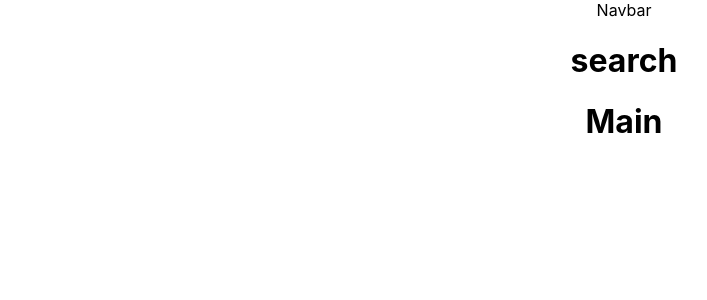
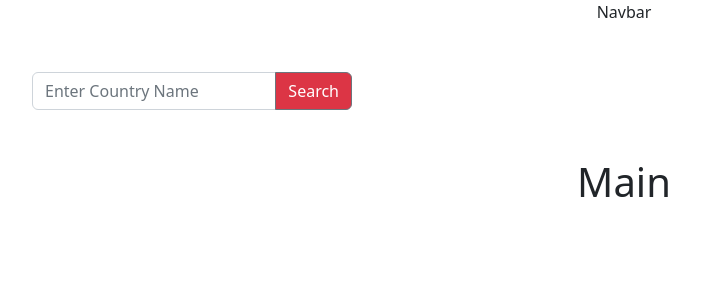
Before and after one commit to birkan-dogan/rest-countries, a React (Create React App) app: page / in a window 1280 px wide. Shown: the top 300 px of the page, without its empty margins (16-723 px from the left). Built offline with nearby package versions, Linux system fonts and the light colour scheme.

Commit message:
working on Search component

```diff
--- a/src/components/Search.jsx
+++ b/src/components/Search.jsx
@@ -1,8 +1,30 @@
-const Search = () => {
+import { useState } from "react";
+
+const Search = ({ setSearch }) => {
+  const [name, setName] = useState("");
+  const handleSubmit = (e) => {
+    e.preventDefault();
+    setSearch(name);
+    // console.log(name);
+    setName("");
+  };
   return (
-    <div>
-      <h1>search</h1>
-    </div>
+    <form className="input-group m-5 text-center w-25" onSubmit={handleSubmit}>
+      <input
+        type="text"
+        className="form-control"
+        placeholder="Enter Country Name"
+        value={name}
+        onChange={(e) => setName(e.target.value)}
+      />
+      <button
+        className="btn btn-outline-secondary bg-danger text-white"
+        type="button"
+        id="button-addon2"
+      >
+        Search
+      </button>
+    </form>
   );
 };
 export default Search;
--- a/src/index.js
+++ b/src/index.js
@@ -2,7 +2,7 @@ import React from "react";
 import ReactDOM from "react-dom/client";
 import "./index.css";
 import App from "./App";
-
+import "bootstrap/dist/css/bootstrap.min.css";
 const root = ReactDOM.createRoot(document.getElementById("root"));
 root.render(<App />);
 
--- a/src/pages/Home.jsx
+++ b/src/pages/Home.jsx
@@ -1,11 +1,13 @@
+import { useState } from "react";
 import Main from "../components/Main";
 import Search from "../components/Search";
 
 const Home = () => {
+  const [search, setSearch] = useState();
   return (
     <div>
-      <Search />
-      <Main />
+      <Search setSearch={setSearch} />
+      <Main search={search} />
     </div>
   );
 };
```
